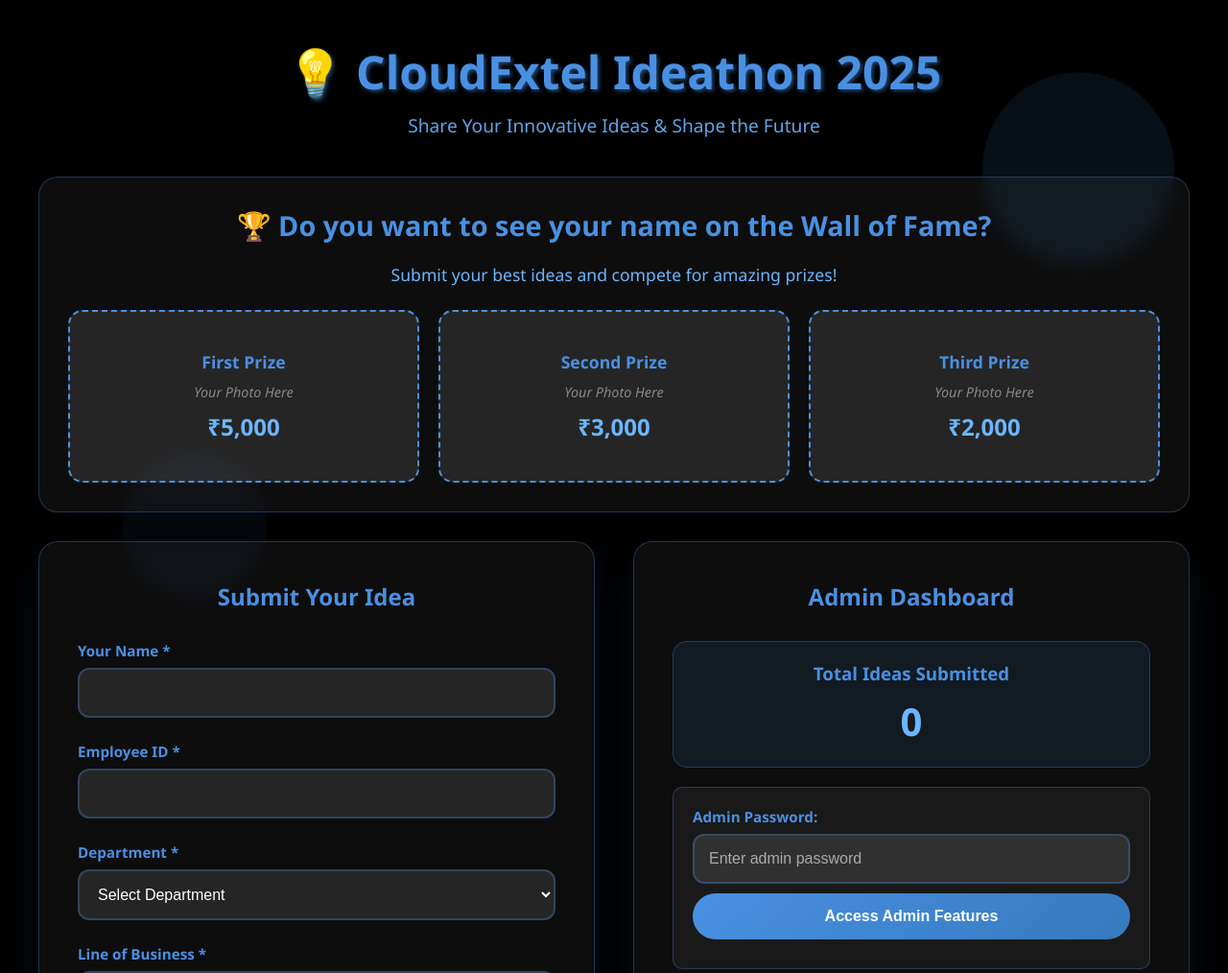
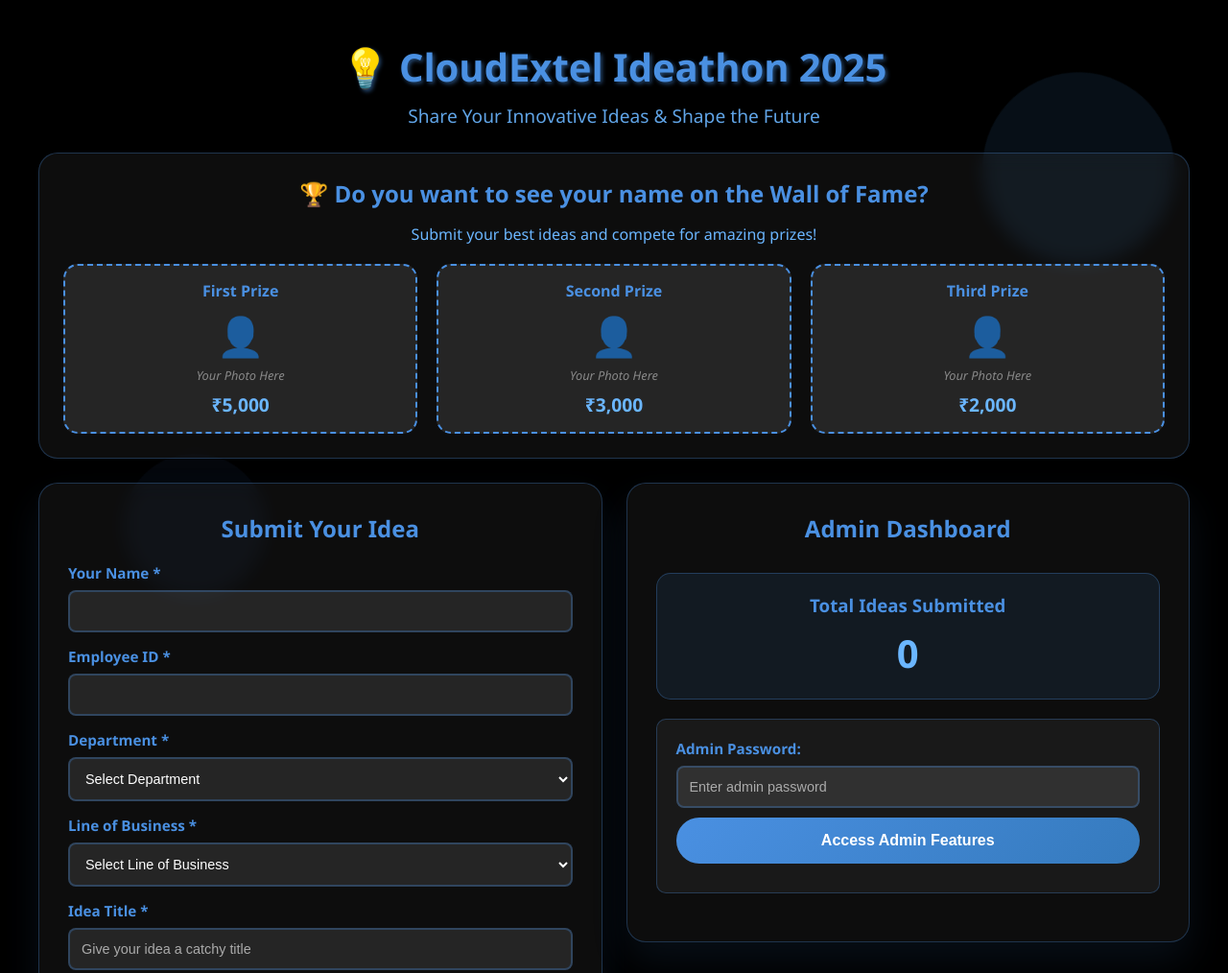
Before and after one commit to viralji/Ideathon2025, a plain HTML site: page index.html in a window 1280 px wide. Shown: the top 1014 px of the page at 96% size. Drawn offline with Linux system fonts and the light colour scheme.

Commit message:
Update index.html

```diff
--- a/index.html
+++ b/index.html
@@ -5,6 +5,7 @@
     <meta charset="UTF-8">
     <meta name="viewport" content="width=device-width, initial-scale=1.0">
     <title>CloudExtel Ideathon 2025</title>
+    <title>Mission FY 2027 : 2Y = 2R = 3E</title>
     <style>
         * {
             margin: 0;
@@ -27,12 +28,12 @@
         .header {
             text-align: center;
             color: #4A90E2;
-            margin-bottom: 40px;
+            margin-bottom: 25px;
             animation: fadeInDown 1s ease-out;
         }
 
         .header h1 {
-            font-size: 3rem;
+            font-size: 2.5rem;
             margin-bottom: 10px;
             text-shadow: 2px 2px 4px rgba(74, 144, 226, 0.5);
             color: #4A90E2;
@@ -47,7 +48,7 @@
         .main-content {
             display: grid;
             grid-template-columns: 1fr 1fr;
-            gap: 40px;
+            gap: 25px;
             align-items: start;
         }
 
@@ -56,22 +57,22 @@
             backdrop-filter: blur(10px);
             border: 1px solid rgba(74, 144, 226, 0.3);
             border-radius: 20px;
-            padding: 30px;
-            margin-bottom: 30px;
+            padding: 25px;
+            margin-bottom: 25px;
             text-align: center;
             animation: fadeInDown 1.2s ease-out;
         }
 
         .wall-of-fame h2 {
             color: #4A90E2;
-            margin-bottom: 20px;
-            font-size: 1.8rem;
+            margin-bottom: 15px;
+            font-size: 1.5rem;
         }
 
         .wall-of-fame p {
             color: #6BB6FF;
-            margin-bottom: 25px;
-            font-size: 1.1rem;
+            margin-bottom: 20px;
+            font-size: 1rem;
         }
 
         .winners-section {
@@ -84,12 +85,13 @@
             background: rgba(255, 255, 255, 0.1);
             border: 2px dashed #4A90E2;
             border-radius: 15px;
-            padding: 20px;
+            padding: 15px;
             text-align: center;
-            min-height: 180px;
+            min-height: 140px;
             display: flex;
             flex-direction: column;
             justify-content: center;
+            align-items: center;
             flex: 1;
             transition: all 0.3s ease;
         }
@@ -102,20 +104,27 @@
         .winner-placeholder .position {
             color: #4A90E2;
             font-weight: bold;
-            font-size: 1.1rem;
-            margin-bottom: 10px;
+            font-size: 1rem;
+            margin-bottom: 8px;
+        }
+
+        .winner-placeholder .face-icon {
+            font-size: 2.5rem;
+            color: #4A90E2;
+            margin-bottom: 5px;
+            opacity: 0.7;
         }
 
         .winner-placeholder .prize {
             color: #6BB6FF;
-            font-size: 1.5rem;
+            font-size: 1.2rem;
             font-weight: bold;
-            margin-top: 10px;
+            margin-top: 8px;
         }
 
         .winner-placeholder .placeholder-text {
             color: #888;
-            font-size: 0.9rem;
+            font-size: 0.8rem;
             font-style: italic;
         }
 
@@ -124,7 +133,7 @@
             backdrop-filter: blur(10px);
             border: 1px solid rgba(74, 144, 226, 0.3);
             border-radius: 20px;
-            padding: 40px;
+            padding: 30px;
             box-shadow: 0 20px 40px rgba(74, 144, 226, 0.1);
             animation: fadeInLeft 1s ease-out;
         }
@@ -134,13 +143,13 @@
             backdrop-filter: blur(10px);
             border: 1px solid rgba(74, 144, 226, 0.3);
             border-radius: 20px;
-            padding: 40px;
+            padding: 30px;
             box-shadow: 0 20px 40px rgba(74, 144, 226, 0.1);
             animation: fadeInRight 1s ease-out;
         }
 
         .form-group {
-            margin-bottom: 25px;
+            margin-bottom: 15px;
         }
 
         label {
@@ -153,10 +162,10 @@
 
         input, textarea, select {
             width: 100%;
-            padding: 15px;
+            padding: 12px;
             border: 2px solid rgba(74, 144, 226, 0.3);
-            border-radius: 12px;
-            font-size: 1rem;
+            border-radius: 8px;
+            font-size: 0.9rem;
             transition: all 0.3s ease;
             background: rgba(255, 255, 255, 0.1);
             color: #fff;
@@ -176,16 +185,16 @@
 
         textarea {
             resize: vertical;
-            min-height: 120px;
+            min-height: 80px;
         }
 
         .submit-btn {
             background: linear-gradient(135deg, #4A90E2 0%, #357ABD 100%);
             color: white;
             border: none;
-            padding: 18px 40px;
+            padding: 15px 30px;
             border-radius: 50px;
-            font-size: 1.1rem;
+            font-size: 1rem;
             font-weight: 600;
             cursor: pointer;
             transition: all 0.3s ease;
@@ -328,20 +337,24 @@
             }
 
             .header h1 {
-                font-size: 2rem;
+                font-size: 1.8rem;
             }
 
             .form-section, .admin-section {
-                padding: 25px;
+                padding: 20px;
             }
 
             .winners-section {
                 flex-direction: column;
-                gap: 15px;
+                gap: 10px;
             }
 
             .winner-placeholder {
-                min-height: 120px;
+                min-height: 100px;
+            }
+
+            .winner-placeholder .face-icon {
+                font-size: 2rem;
             }
         }
 
@@ -400,16 +413,19 @@
             <div class="winners-section">
                 <div class="winner-placeholder">
                     <div class="position">First Prize</div>
+                    <div class="face-icon">👤</div>
                     <div class="placeholder-text">Your Photo Here</div>
                     <div class="prize">₹5,000</div>
                 </div>
                 <div class="winner-placeholder">
                     <div class="position">Second Prize</div>
+                    <div class="face-icon">👤</div>
                     <div class="placeholder-text">Your Photo Here</div>
                     <div class="prize">₹3,000</div>
                 </div>
                 <div class="winner-placeholder">
                     <div class="position">Third Prize</div>
+                    <div class="face-icon">👤</div>
                     <div class="placeholder-text">Your Photo Here</div>
                     <div class="prize">₹2,000</div>
                 </div>
@@ -418,7 +434,7 @@
 
         <div class="main-content">
             <div class="form-section">
-                <h2 style="margin-bottom: 30px; color: #4A90E2; text-align: center;">Submit Your Idea</h2>
+                <h2 style="margin-bottom: 20px; color: #4A90E2; text-align: center;">Submit Your Idea</h2>
 
                 <div class="success-message" id="successMessage">
                     🎉 Your idea has been submitted successfully! Thank you for participating.
```
